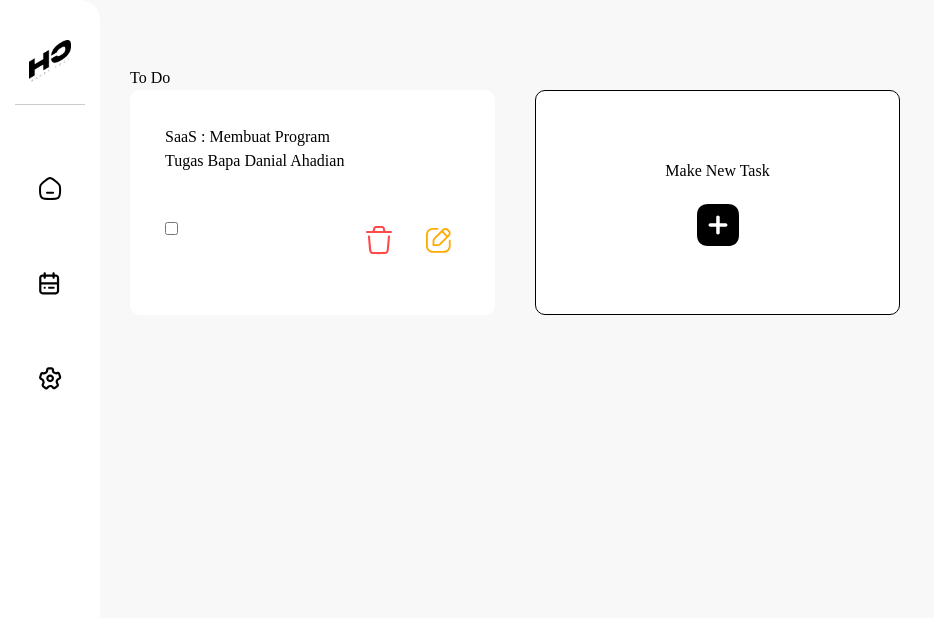
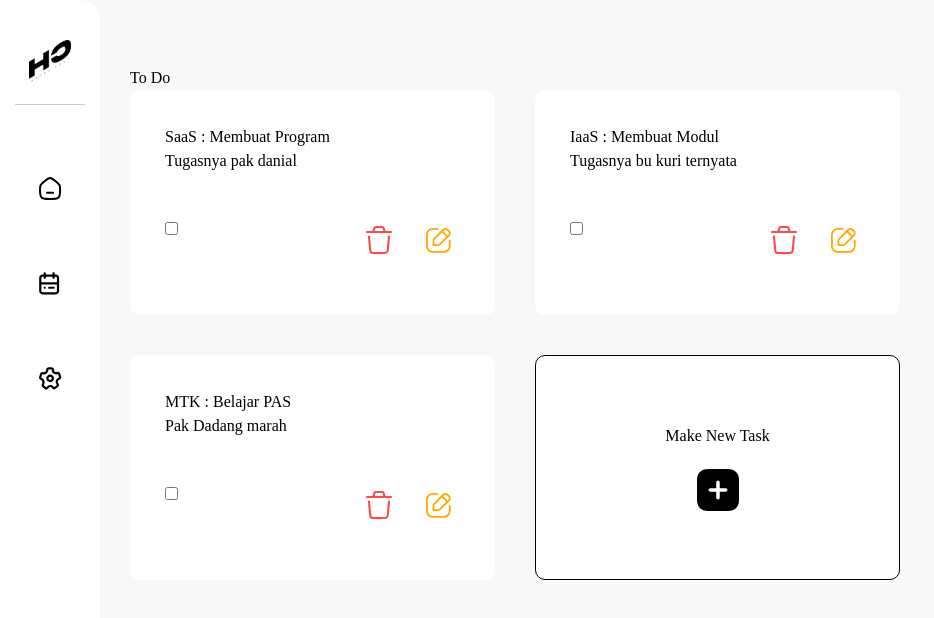
Before and after one commit to AlvaJufinto/HappyTask, a React (Create React App) app: page / in a window 1280 px wide. Shown: the top 618 px of the page, without its empty margins (0-934 px from the left). Built offline with nearby package versions, Linux system fonts and the light colour scheme.

Commit message:
What the hell is this btuh

```diff
--- a/src/components/atoms/Checkbox.tsx
+++ b/src/components/atoms/Checkbox.tsx
@@ -1,20 +1,21 @@
 import { useState, FC } from 'react';
 
 interface IState {
+    id?: number;
     isChecked?: boolean;
+    onClickFunction?: () => void;
 }
 
-export enum CheckboxType {
-    Title = "Checkbox-title",
-    Small = "Checkbox-small",
-}
-
-const Checkbox: FC<IState> = ({ isChecked: isCheckedState = false }) => {
+const Checkbox: FC<IState> = ({ id, isChecked: isCheckedState = false, onClickFunction }) => {
     const [isChecked, setIsChecked] = useState(isCheckedState);
 
+    const checkboxOnCheck = () => {
+        console.log(id)
+    }
+
     return (
-        <div className="CheckboxContainer">
-            <input className='CheckboxContainer-checkbox' type="checkbox" checked={isChecked} onChange={() => setIsChecked(!isChecked)} id="checkbox" />
+        <div className="CheckboxContainer" onClick={onClickFunction}>
+            <input className='CheckboxContainer-checkbox' type="checkbox" onChange={checkboxOnCheck} checked={isCheckedState} id="checkbox" />
             <label className='CheckboxContainer-label' htmlFor="checkbox"></label>
         </div>
     );
--- a/src/components/organisms/NewTodoTask.tsx
+++ b/src/components/organisms/NewTodoTask.tsx
@@ -9,7 +9,6 @@ import { ButtonIconType } from "./../molecules/ButtonIcon";
 
 import TrashIcon from "./../../assets/icon/trash-icon.svg";
 import EditIcon from "./../../assets/icon/edit-icon.svg";
-
 
 const NewTodoTask: FC = () => {
     return (
--- a/src/components/organisms/TodoCard.tsx
+++ b/src/components/organisms/TodoCard.tsx
@@ -1,7 +1,7 @@
 import { FC } from 'react';
 
 import Text from "./../atoms/Text";
-import Checkbox from "./..//atoms/Checkbox";
+import Checkbox from "./../atoms/Checkbox";
 import ButtonIcon from "./../molecules/ButtonIcon"
 
 import { TextType } from "./../atoms/Text";
@@ -10,18 +10,24 @@ import { ButtonIconType } from "./../molecules/ButtonIcon";
 import TrashIcon from "./../../assets/icon/trash-icon.svg";
 import EditIcon from "./../../assets/icon/edit-icon.svg";
 
+export interface IState {
+    id: number;
+    title: string;
+    description: string;
+    isDone: boolean;
+}
 
-const TodoCard: FC   = () => {
+const TodoCard: FC<IState> = ({ id, title, description, isDone }) => {
     return (
-        <div className="flex flex-col bg-white rounded-[10px] p-[35px] gap-[45px] min-w-[365px] min-h-[225px]   ">
+        <div className="flex flex-col bg-white rounded-[10px] p-[35px] gap-[45px] min-w-[365px] min-h-[225px]">
             <div>
-                <Text text="SaaS : Membuat Program" textType={TextType.Title} />
-                <Text text="Tugas Bapa Danial Ahadian" textType={TextType.Small} />
+                <Text text={title} textType={TextType.Title} />
+                <Text text={description} textType={TextType.Small} />
             </div>
             <div className="flex justify-between">
-                <Checkbox />
+                <Checkbox isChecked={isDone} id={id} />
                 <div className="flex gap-[15px]">
-                    <ButtonIcon buttonIconSrc={TrashIcon} buttonIconType={ButtonIconType.Custom} />
+                    <ButtonIcon buttonIconSrc={TrashIcon} buttonIconType={ButtonIconType.Custom} onClickFunction={() => alert(id)} />
                     <ButtonIcon buttonIconSrc={EditIcon} buttonIconType={ButtonIconType.Custom} />
                 </div>
             </div>
--- a/src/components/templates/ItemsContainer.tsx
+++ b/src/components/templates/ItemsContainer.tsx
@@ -10,12 +10,37 @@ interface IState {
     title?: string;
 }
 
+const tasks = [
+    {
+        id: 32134,
+        title: 'SaaS : Membuat Program',
+        description: "Tugasnya pak danial",
+        isDone: false,
+    },
+    {
+        id: 21234,
+        title: 'IaaS : Membuat Modul',
+        description: "Tugasnya bu kuri ternyata",
+        isDone: false,
+    },
+    {
+        id: 54622,
+        title: 'MTK : Belajar PAS',
+        description: "Pak Dadang marah",
+        isDone: false,
+    }
+]
+
 const TodoContainer: FC<IState> = () => {
     return (
         <div className='TodoContainer bg-grey-default mb-[10px]'>
             <Text text="To Do" textType={TextType.Title} />
             <div className='flex gap-[40px] flex-wrap'>
-                <TodoCard />
+                {
+                    tasks.map((task, i) => (
+                        <TodoCard id={task.id} title={task.title} description={task.description} isDone={task.isDone} key={`${i}-${task.title}`} />
+                    ))
+                }
                 <NewTodoTask />
                 {/* <TodoCard />
                 <TodoCard />
```
